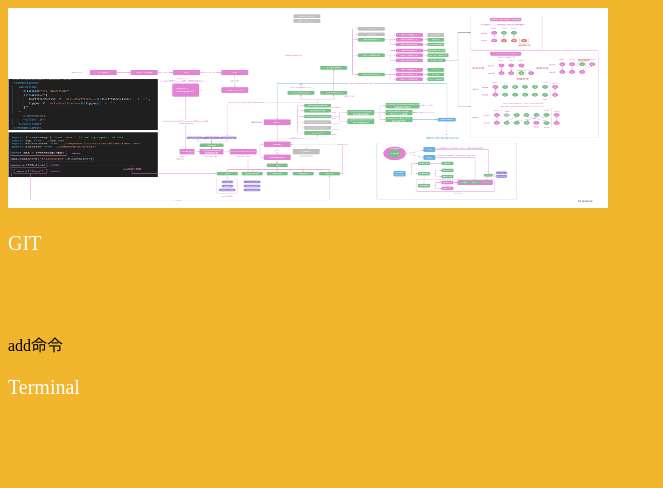
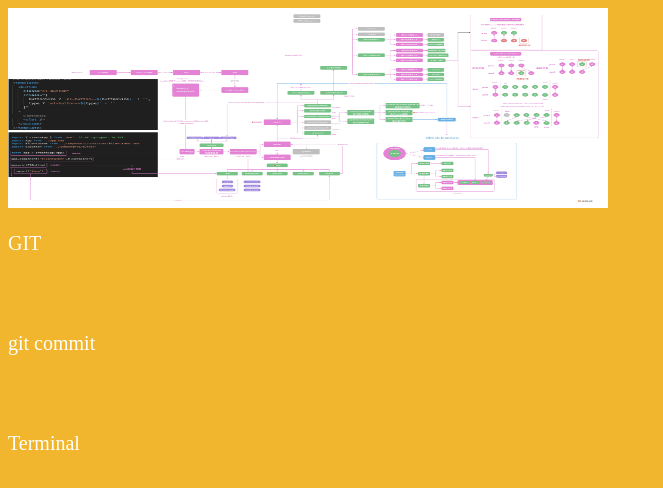
Before and after one commit to 1220x/git_learnig, a plain HTML site: page index.html in a window 1280 px wide. Both pictures are taken after a click on the element "GIT". Shown: the whole page, without its empty margins (0-663 px from the left). Drawn offline with Linux system fonts and the light colour scheme.

```diff
--- a/index.html
+++ b/index.html
@@ -15,7 +15,7 @@
         <div class="text-box">
             <p>GIT</p>
             <div class="p1" id="p_1" style="display: none">
-                add命令
+                <p>git commit</p>
             </div>
             <p>Terminal</p>
             <div class="p2" id="p_2" style="display: none">
```
